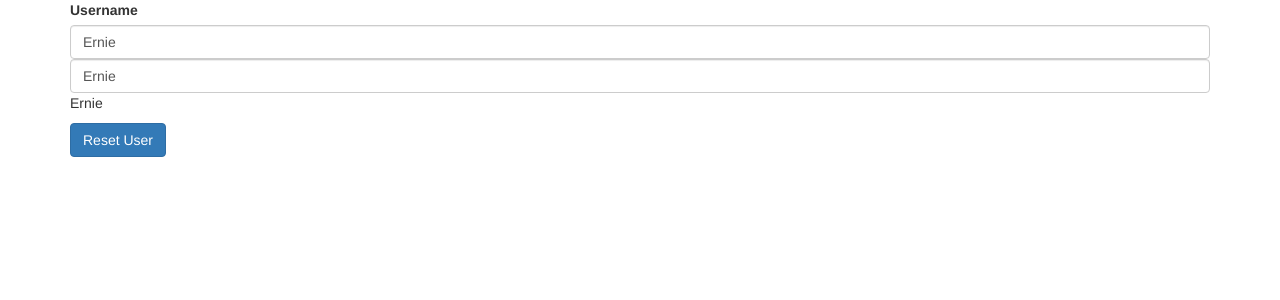
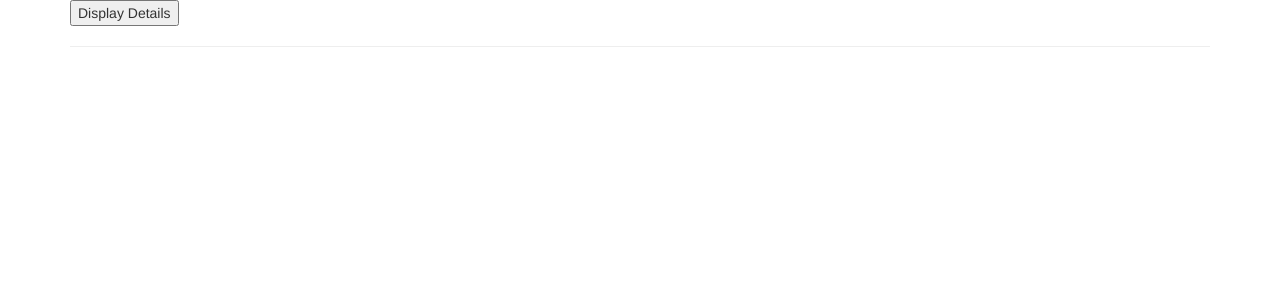
Before and after one commit to superernie77/angular-playground, an Angular app: page / in a window 1280 px wide. Shown: the top 300 px of the page. Built offline with nearby package versions, Linux system fonts and the light colour scheme.

Commit message:
added ngIf and ngFor directive examples

```diff
--- a/src/app/app.component.html
+++ b/src/app/app.component.html
@@ -1 +1 @@
-<app-data-binding-assignment></app-data-binding-assignment>
+<app-directive-assignment></app-directive-assignment>
--- a/src/app/app.module.ts
+++ b/src/app/app.module.ts
@@ -8,6 +8,7 @@ import { ServersComponent } from './servers/servers.component';
 import { Assignment2Component } from './assignment2/assignment2.component';
 import { Assignment1Component } from './assignment1/assignment1.component';
 import { DataBindingAssignmentComponent } from './data-binding-assignment/data-binding-assignment.component';
+import { DirectiveAssignmentComponent } from './directive-assignment/directive-assignment.component';
 
 @NgModule({
   declarations: [
@@ -16,7 +17,8 @@ import { DataBindingAssignmentComponent } from './data-binding-assignment/data-b
     ServersComponent,
     Assignment2Component,
     Assignment1Component,
-    DataBindingAssignmentComponent
+    DataBindingAssignmentComponent,
+    DirectiveAssignmentComponent
   ],
   imports: [
     BrowserModule,
--- a/src/app/data-binding-assignment/data-binding-assignment.component.html
+++ b/src/app/data-binding-assignment/data-binding-assignment.component.html
@@ -2,15 +2,14 @@
   <div class="row">
     <div class="col-xs-12">
       <label>Username</label>
+      <!-- Event Bindung mit Event + Property Binding-->
       <input type="text" class="form-control" [value]="userName" (input)="onUpdateUserName($event)">
-      <!-- Event Bindung mit Event-->
 
-       <input type="text"
-  class="form-control"
-  [(ngModel)]="userName">   <!-- 2-way binding-->
+      <!-- 2-way binding-->
+      <input type="text" class="form-control" [(ngModel)]="userName">
 
-
-      <p> {{userName}}</p> <!-- String Interpolation-->
+      <!-- String Interpolation-->
+      <p> {{userName}}</p>
 
       <button class="btn btn-primary" (click)="onResteButtonClicked()" [disabled]="userName === '' ">Reset User</button>
       <!--Event Binding-->
--- /dev/null
+++ b/src/app/directive-assignment/directive-assignment.component.html
@@ -0,0 +1,16 @@
+<div class="container">
+  <div class="row">
+    <div class="col-xs-12">
+      <button (click)='onButtonClicked()' >{{buttonText}}</button>
+
+      <p *ngIf="showText">Secret Password = 'Tuna'</p>
+
+      <hr>
+
+      <div *ngFor='let item of messages'>
+        <p>{{item}}</p>
+
+      </div>
+    </div>
+  </div>
+</div>
--- /dev/null
+++ b/src/app/directive-assignment/directive-assignment.component.ts
@@ -0,0 +1,38 @@
+import { Component, OnInit } from '@angular/core';
+import { timingSafeEqual } from 'crypto';
+
+@Component({
+  selector: 'app-directive-assignment',
+  templateUrl: './directive-assignment.component.html',
+  styleUrls: ['./directive-assignment.component.css']
+})
+export class DirectiveAssignmentComponent implements OnInit {
+
+  showText : boolean = false;
+
+  buttonText : string = 'Display Details'
+
+  messages = [];
+
+  rowCount = 0;
+
+  onButtonClicked(){
+    // update history list
+    this.rowCount = this.rowCount+1;
+    this.messages.push('New Message'+this.rowCount);
+
+    // show text and change button label
+    this.showText = !this.showText;
+    if (this.showText){
+      this.buttonText = 'Hide Details';
+    } else {
+      this.buttonText = 'Display Details';
+    }
+  }
+
+  constructor() { }
+
+  ngOnInit() {
+  }
+
+}
```
Also changed, not shown: src/app/directive-assignment/directive-assignment.component.css (added), 1 other file (tests, documents, lock files or other folders).
